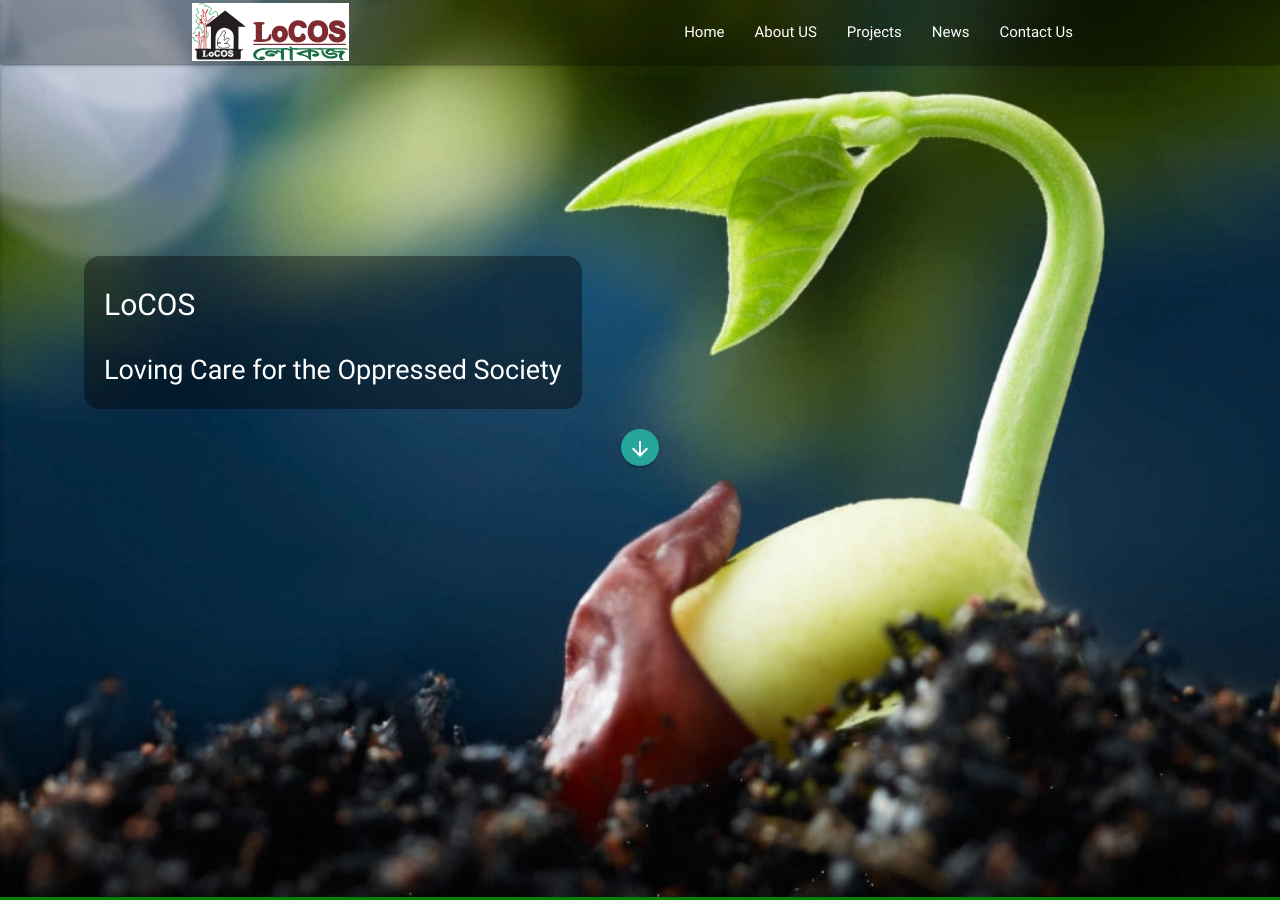
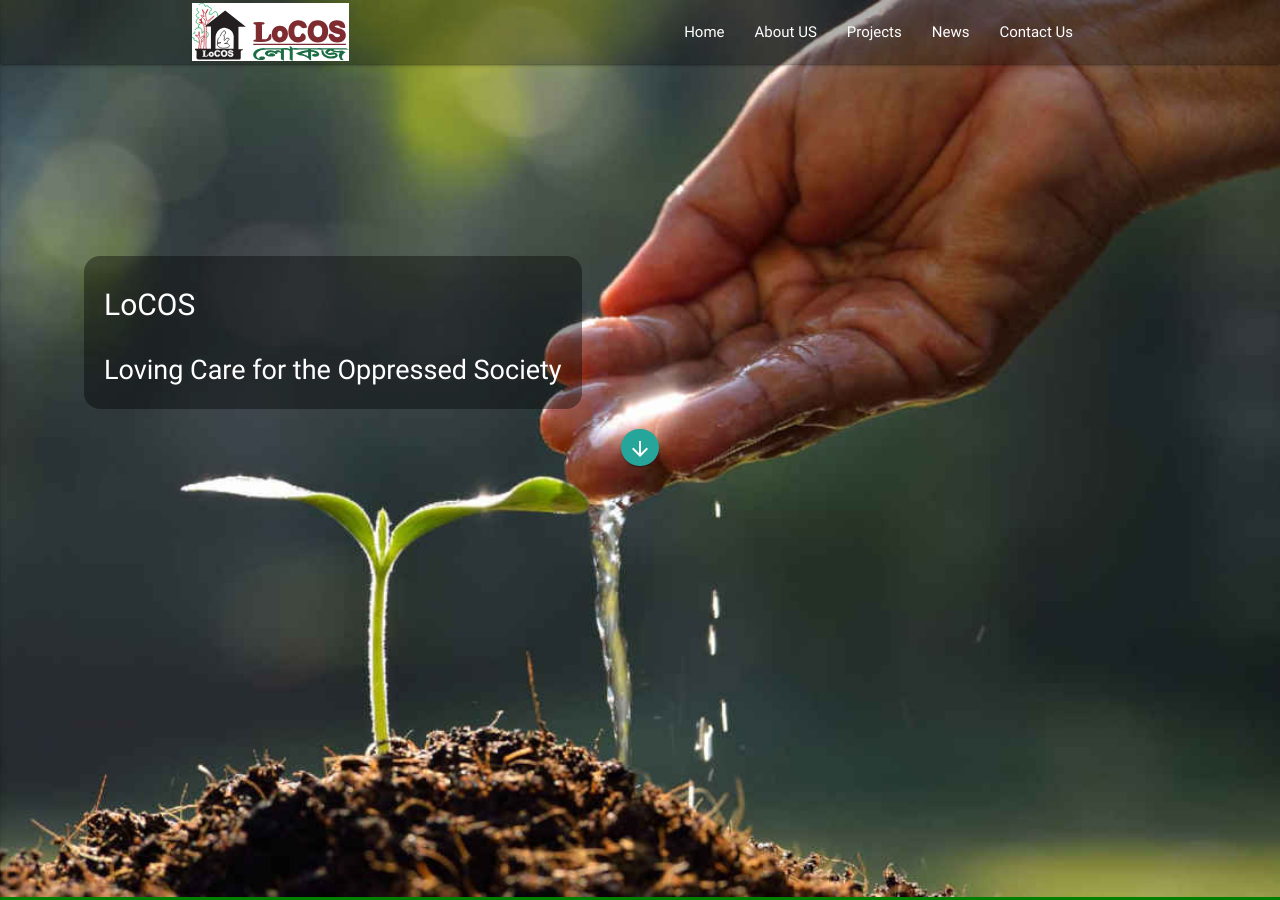
Before and after one commit to locosbd/locosbd.github.io, a Jekyll site: the page built from index.md, in a window 1280 px wide and 900 px high. Built offline with Jekyll 4.4.1, drawn with Linux system fonts in a browser that asks for light colours.

Commit message:
changed homepage

```diff
--- a/_sass/main.scss
+++ b/_sass/main.scss
@@ -140,7 +140,7 @@ main{
 
 
 #index-banner{
-    background: url(images/Seed_germination-min.jpg);
+    background: url(images/banner1.jpg);
     background-size: cover;
     background-position: center;
 }
```
Also changed, not shown: assets/images/.comments/banner1.jpg.xml (added), assets/images/banner1.jpg (added), 1 other file.
